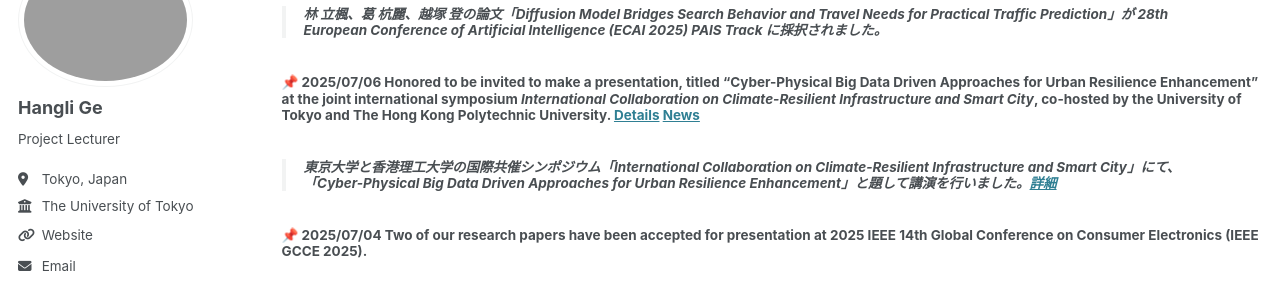
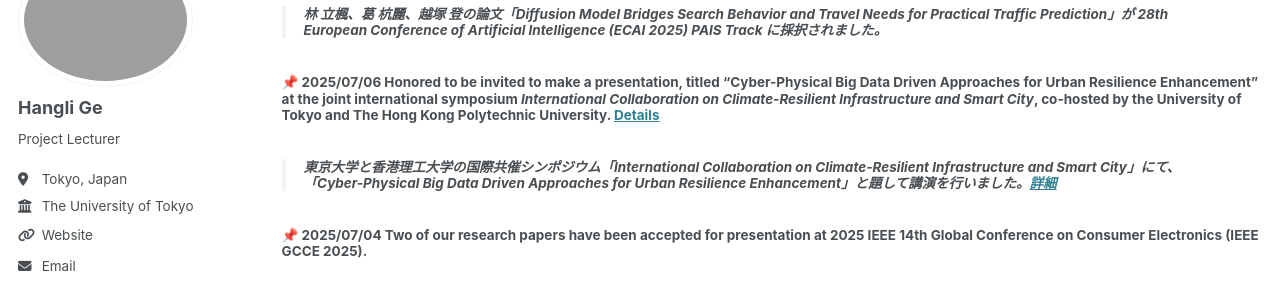
Before and after one commit to christie888/christie888.github.io, a Jekyll site: the page built from _pages/post.md, in a window 1280 px wide and 900 px high, scrolled down 981 px. Shown: the part 153-443 px from the top of the window. Built offline with Jekyll 4.4.1, drawn with Linux system fonts in a browser that asks for light colours; some web fonts are replaced.

Commit message:
Update post.md

```diff
--- a/_pages/post.md
+++ b/_pages/post.md
@@ -26,7 +26,7 @@
 ##### 📌 2025/07/10 Lifeng Lin; Hangli Ge; Noboru Koshizuka  “Diffusion Model Bridges Search Behavior and Travel Needs for Practical Traffic Prediction” has been accepted at the 28th European Conference of Artificial Intelligence (ECAI 2025), PAIS (Prestigious Applications of Intelligent Systems) Track.
 > ###### 林 立楓、葛 杭麗、越塚 登の論文「Diffusion Model Bridges Search Behavior and Travel Needs for Practical Traffic Prediction」が 28th European Conference of Artificial Intelligence (ECAI 2025) PAIS Track に採択されました。
 
-##### 📌 2025/07/06 Honored to be invited to make a presentation, titled “Cyber-Physical Big Data Driven Approaches for Urban Resilience Enhancement”  at the joint international symposium *International Collaboration on Climate-Resilient Infrastructure and Smart City*, co-hosted by the University of Tokyo and The Hong Kong Polytechnic University. [Details](https://hanglige.online/files/20250706Poster_UTokyo.jpg)  [News](https://www.polyu.edu.hk/ricri/news-and-events/news/2025/utokyo-and-polyu-host-joint-symposium-on-climate-resilient-infrastructure-and-smart-cities/?sc_lang=en)
+##### 📌 2025/07/06 Honored to be invited to make a presentation, titled “Cyber-Physical Big Data Driven Approaches for Urban Resilience Enhancement”  at the joint international symposium *International Collaboration on Climate-Resilient Infrastructure and Smart City*, co-hosted by the University of Tokyo and The Hong Kong Polytechnic University. [Details](https://hanglige.online/files/20250706Poster_UTokyo.jpg)
 > ###### 東京大学と香港理工大学の国際共催シンポジウム「International Collaboration on Climate-Resilient Infrastructure and Smart City」にて、「Cyber-Physical Big Data Driven Approaches for Urban Resilience Enhancement」と題して講演を行いました。[詳細](https://hanglige.online/files/20250706Poster_UTokyo.jpg)
 
 ##### 📌 2025/07/04 Two of our research papers have been accepted for presentation at 2025 IEEE 14th Global Conference on Consumer Electronics (IEEE GCCE 2025).
```
Also changed, not shown: other parts of _pages/post.md (+1 -0 lines).
